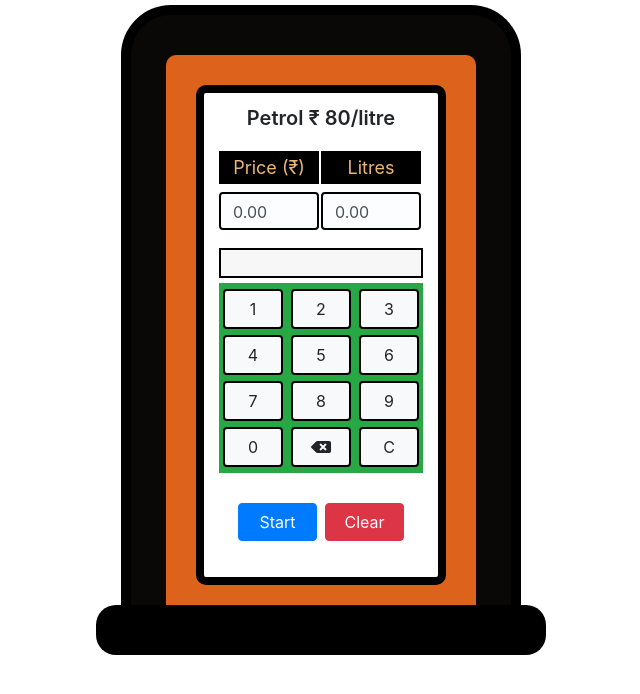
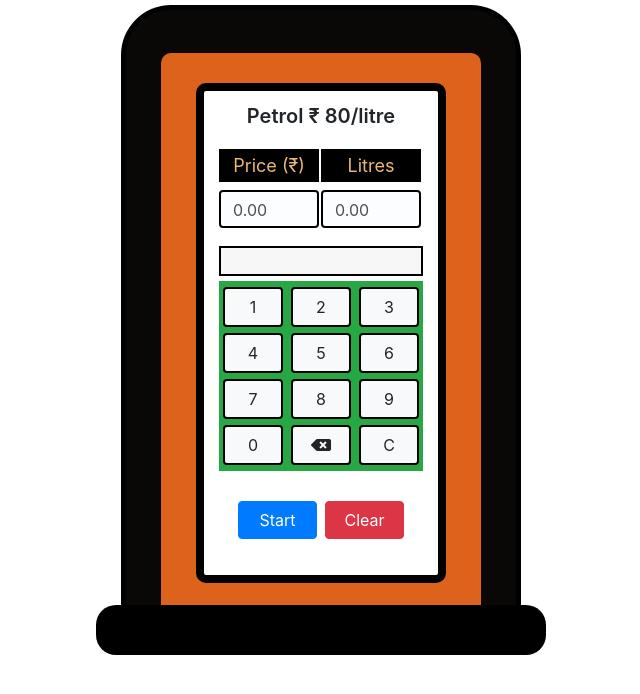
Before and after one commit to snatagayan19/FillingStation.github.io, a plain HTML site: page index.html in a window 1280 px wide. Shown: the part 56-750 px from the top of the page, without its empty margins (319-959 px from the left). Drawn offline with nearby package versions, Linux system fonts and the light colour scheme.

Commit message:
Update index.css

```diff
--- a/index.css
+++ b/index.css
@@ -4,7 +4,7 @@ body{
 
 }
 .parent-div{
-  border: 10px solid black;
+  border: 5px solid black;
   border-radius: 50px;
   padding-left: 35px;
   padding-right: 35px;
```
